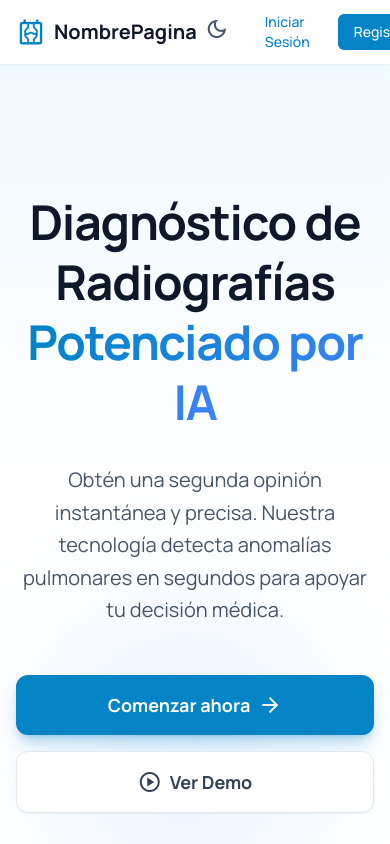
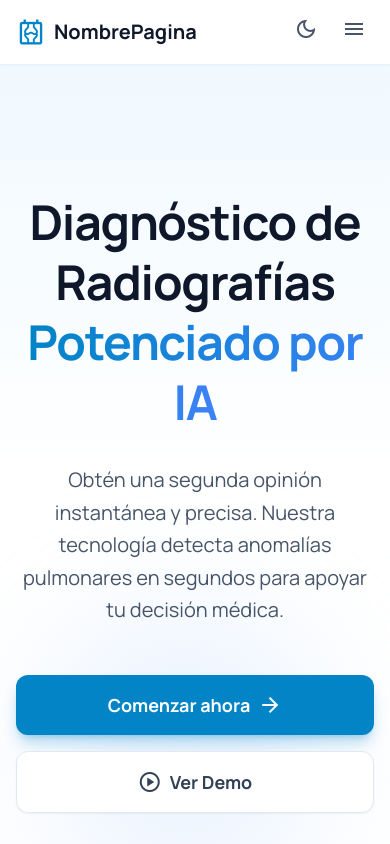
Before and after one commit to CesarOsorioP/PaginaCNN, a React (Create React App) app in the folder client/: page / in a window 390 px wide. Shown: the top 844 px of the page. Built offline with nearby package versions, Linux system fonts and the light colour scheme.

Commit message:
Mejoras en diseño responsive

```diff
--- a/client/src/components/layout/Navbar.jsx
+++ b/client/src/components/layout/Navbar.jsx
@@ -1,9 +1,10 @@
-import React from 'react';
+import React, { useState } from 'react';
 import { Link } from 'react-router-dom';
 import { useTheme } from '../../context/ThemeContext';
 
 export default function Navbar() {
   const { isDark, toggleTheme } = useTheme();
+  const [isMenuOpen, setIsMenuOpen] = useState(false);
 
   return (
     <nav className="bg-white shadow-sm sticky top-0 z-50 dark:bg-slate-900 dark:border-b dark:border-slate-800">
@@ -13,15 +14,52 @@ export default function Navbar() {
                     <span className="material-symbols-outlined text-primary-600 text-3xl mr-2">radiology</span>
                     <span className="font-bold text-xl text-slate-900 dark:text-white">NombrePagina</span>
                 </div>
-                <div className="flex items-center space-x-4">
+
+                {/* Desktop Menu */}
+                <div className="hidden md:flex items-center space-x-4">
                     <button onClick={toggleTheme} className="p-2 rounded-full text-slate-600 hover:bg-slate-100 dark:text-slate-300 dark:hover:bg-slate-800 transition-colors">
                         <span className="material-symbols-outlined">{isDark ? 'light_mode' : 'dark_mode'}</span>
                     </button>
                     <Link to="/login" className="text-primary-600 hover:text-primary-800 px-3 py-2 rounded-md text-sm font-medium dark:text-primary-400 dark:hover:text-primary-300">Iniciar Sesión</Link>
                     <Link to="/signup" className="bg-primary-600 hover:bg-primary-700 text-white px-4 py-2 rounded-md text-sm font-medium transition-colors">Registrarse</Link>
                 </div>
+
+                {/* Mobile Menu Button */}
+                <div className="flex items-center md:hidden">
+                    <button onClick={toggleTheme} className="p-2 mr-2 rounded-full text-slate-600 hover:bg-slate-100 dark:text-slate-300 dark:hover:bg-slate-800 transition-colors">
+                        <span className="material-symbols-outlined">{isDark ? 'light_mode' : 'dark_mode'}</span>
+                    </button>
+                    <button
+                        onClick={() => setIsMenuOpen(!isMenuOpen)}
+                        className="p-2 rounded-md text-slate-600 hover:bg-slate-100 dark:text-slate-300 dark:hover:bg-slate-800 focus:outline-none"
+                    >
+                        <span className="material-symbols-outlined">{isMenuOpen ? 'close' : 'menu'}</span>
+                    </button>
+                </div>
             </div>
         </div>
+
+        {/* Mobile Menu Dropdown */}
+        {isMenuOpen && (
+            <div className="md:hidden bg-white border-t border-slate-100 dark:bg-slate-900 dark:border-slate-800">
+                <div className="px-4 pt-2 pb-4 space-y-2">
+                    <Link
+                        to="/login"
+                        className="block w-full text-left px-3 py-2 rounded-md text-base font-medium text-slate-700 hover:bg-slate-50 hover:text-primary-600 dark:text-slate-200 dark:hover:bg-slate-800"
+                        onClick={() => setIsMenuOpen(false)}
+                    >
+                        Iniciar Sesión
+                    </Link>
+                    <Link
+                        to="/signup"
+                        className="block w-full text-center bg-primary-600 hover:bg-primary-700 text-white px-3 py-2 rounded-md text-base font-medium transition-colors"
+                        onClick={() => setIsMenuOpen(false)}
+                    >
+                        Registrarse
+                    </Link>
+                </div>
+            </div>
+        )}
     </nav>
   );
 }
```
